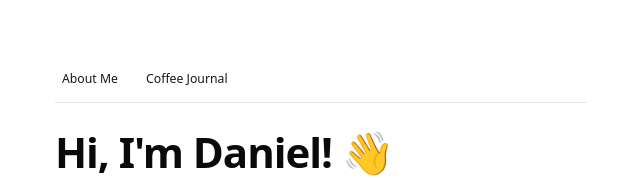
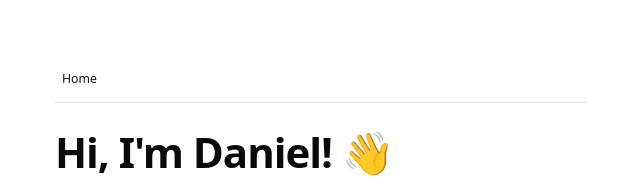
Before and after one commit to yood2/yood2.github.io, a Next.js app: page / in a window 1280 px wide. Shown: the top 178 px of the page, without its empty margins (319-959 px from the left). Built offline with nearby package versions, Linux system fonts and the light colour scheme.

Commit message:
removed unfinished route

```diff
--- a/components/navbar.tsx
+++ b/components/navbar.tsx
@@ -1,16 +1,17 @@
 import { Button } from '@/components/ui/button';
 import { Separator } from '@/components/ui/separator';
+import Link from 'next/link';
 
 export default function Navbar() {
     return (
         <nav className="w-full">
             <div className="flex justify-start items-center space-x-4 py-2">
                 <Button variant="link" className="px-2">
-                    <a href="/">About Me</a>
+                    <Link href="/">Home</Link>
                 </Button>
-                <Button variant="link" className="px-2">
+                {/* <Button variant="link" className="px-2">
                     <a href="/coffee">Coffee Journal</a>
-                </Button>
+                </Button> */}
             </div>
             <Separator />
         </nav>
```
